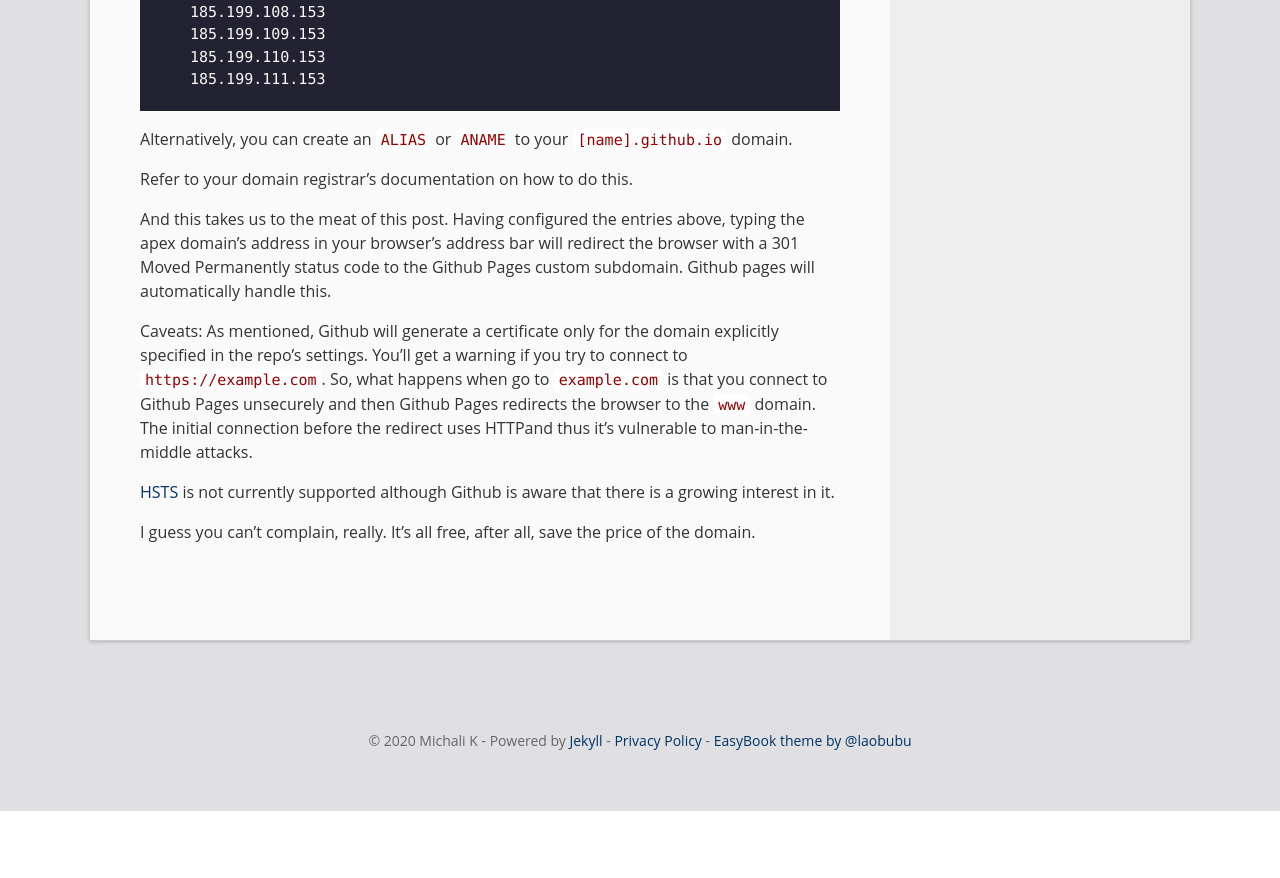
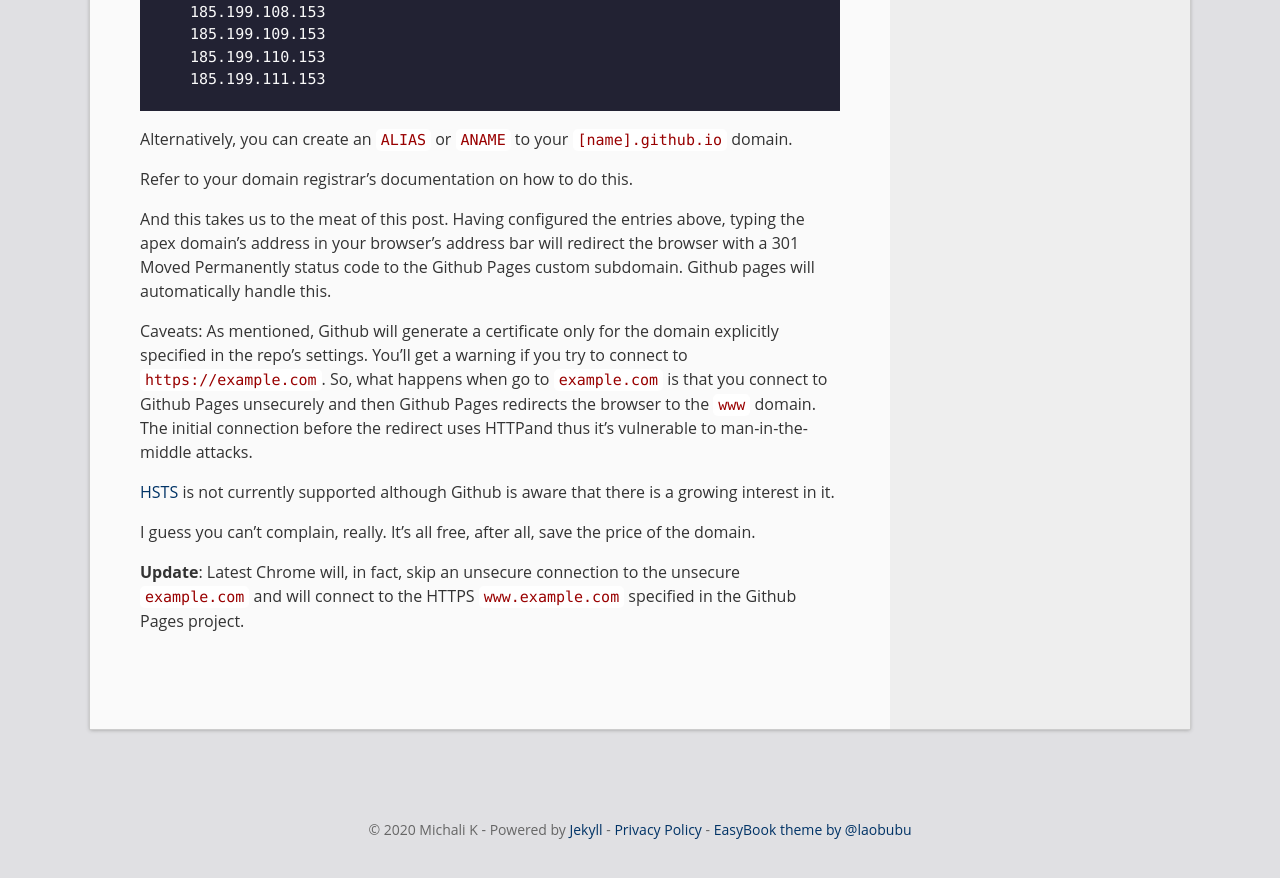
Before and after one commit to michali/blog, a Jekyll site: the page built from _posts/2020-04-30-Github-https-certificates-subdomain.md, in a window 1280 px wide and 900 px high, scrolled down 1211 px. Shown: the top 878 px of the window. Built offline with Jekyll 4.4.1, drawn with Linux system fonts in a browser that asks for light colours; comment, search, counter and statistics services are not loaded; before the commit the page ends 2022 px from its top, so only the background shows below that.

Commit message:
Updated post

```diff
--- a/_posts/2020-04-30-Github-https-certificates-subdomain.md
+++ b/_posts/2020-04-30-Github-https-certificates-subdomain.md
@@ -40,3 +40,5 @@ As mentioned, Github will generate a certificate only for the domain explicitly
 [HSTS](https://en.wikipedia.org/wiki/HTTP_Strict_Transport_Security) is not currently supported although Github is aware that there is a growing interest in it.
 
 I guess you can’t complain, really. It’s all free, after all, save the price of the domain.
+
+**Update**: Latest Chrome will, in fact, skip an unsecure connection to the unsecure `example.com` and will connect to the HTTPS `www.example.com` specified in the Github Pages project.
```
